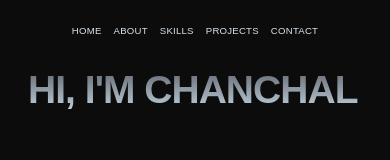
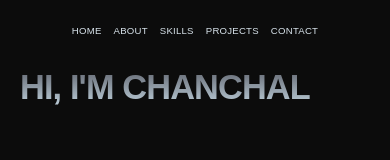
Before and after one commit to chanchalram1315-cmd/chanchal-ram-data-analyst-portfolio, a React (Vite) app: page / in a window 390 px wide. Shown: the top 160 px of the page. Built offline with nearby package versions, Linux system fonts and the light colour scheme.

Commit message:
Ensure full mobile hero name is visible

```diff
--- a/src/components/HeroSection.tsx
+++ b/src/components/HeroSection.tsx
@@ -14,7 +14,7 @@ export default function HeroSection() {
 
         <FadeIn delay={0.15} y={40} className="mt-8 sm:mt-8 md:mt-2 overflow-hidden">
           <h1
-            className="hero-heading hero-name ml-2 font-black uppercase leading-none tracking-tight whitespace-nowrap w-full md:ml-0"
+            className="hero-heading hero-name font-black uppercase leading-none tracking-tight whitespace-nowrap w-full"
           >
             Hi, i&apos;m Chanchal
           </h1>
--- a/src/index.css
+++ b/src/index.css
@@ -27,7 +27,7 @@
 }
 
 .hero-name {
-  font-size: clamp(1.65rem, 10vw, 3.5rem);
+  font-size: clamp(1.45rem, 8.8vw, 3rem);
 }
 
 @media (min-width: 768px) {
```
